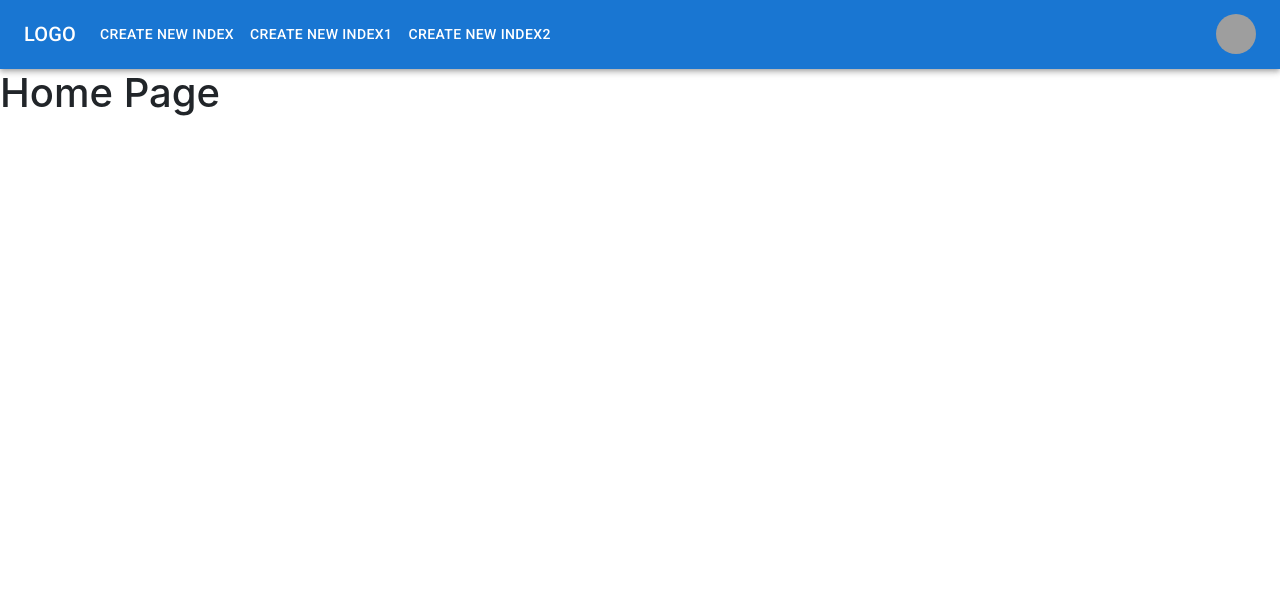
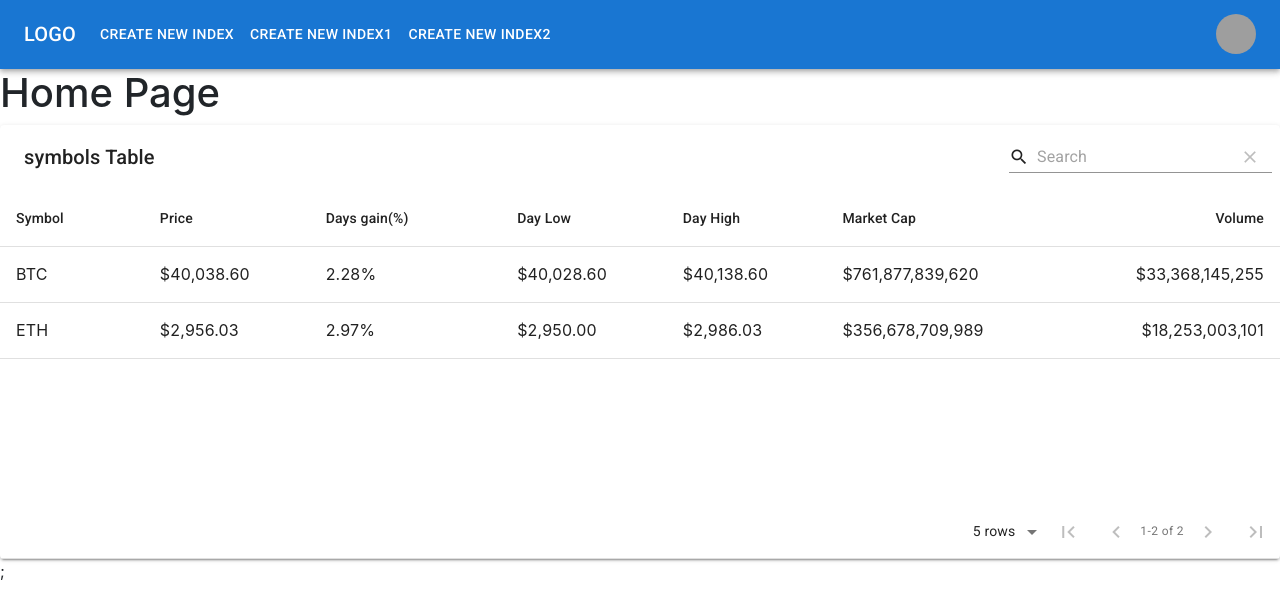
Before and after one commit to DorEliyahu17/CryptoIndexer-FrontEnd, a React (Create React App) app: page / in a window 1280 px wide. Shown: the top 616 px of the page. Built offline with nearby package versions, Linux system fonts and the light colour scheme; grey boxes are pictures that could not be loaded.

Commit message:
add symbol table on home page

```diff
--- a/src/App.js
+++ b/src/App.js
@@ -1,5 +1,6 @@
 import Navbar from "./pages/Navbar";
 import logo from "./logo.svg";
+import React from 'react'
 
 import Button from "@mui/material/Button";
 
--- a/src/HomePage/HomePage.jsx
+++ b/src/HomePage/HomePage.jsx
@@ -1,14 +1,102 @@
 import React, {useEffect, useState} from "react";
 import PropTypes from 'prop-types';
+import { Table } from "@mui/material";
+import './HomePage.less';
+import MaterialTable from "material-table";
+import { ThemeProvider, createTheme } from '@mui/material';
 
-import './HomePage.less';
 
 function HomePage() {
   const [example, setExample] = useState(false);
+  const [SymbolsData, setSymbolsData] = useState([]);
+  const defaultMaterialTheme = createTheme();
+
+
+  const columns = [
+    {field: 'symbol', title: 'Symbol' },
+    {field: 'price', title: 'Price'},
+    {field: 'daysGain', title: 'Days gain(%)'},
+    {field: 'dayLow',title: 'Day Low'},
+    {field: 'dayHigh',title: 'Day High'},
+    {field: 'marketCap',title: 'Market Cap'},
+    {field: 'volume',title: 'Volume', type: "numeric" },
+  ];
+
+  const data = [
+    {
+      "symbol":"BTC",
+      "price":"$40,038.60",
+      "daysGain":"2.28%",
+      "dayLow":"$40,028.60",
+      "dayHigh":"$40,138.60",
+      "marketCap":"$761,877,839,620",
+      "volume":"$33,368,145,255"
+    },
+    {
+      "symbol":"ETH",
+      "price":"$2,956.03",
+      "daysGain":"2.97%	",
+      "dayLow":"$2,950.00",
+      "dayHigh":"$2,986.03",
+      "marketCap":"$356,678,709,989",
+      "volume":"$18,253,003,101"
+      }
+  ];
+
+
+  const handleGetSymbolsData = () => {
+    //todo:
+    //get the data from the backed
+    // setSymbolsData(res);
+  };
+
+
+
+//  useEffect(() => {
+//   console.log("aa");
+//   handleGetSymbolsData();
+//   console.log(SymbolsData);
+
+// },[])
+
 
   return (
     <div>
       <h1>Home Page</h1>
+      <ThemeProvider theme={defaultMaterialTheme}>
+        <MaterialTable title="symbols Table" columns={columns} data={data} />;
+      </ThemeProvider>
+
+
+
+      {/* <Table>
+        <thead>
+          <tr>
+            <th>Symbol</th>
+            <th>Price</th>
+            <th>Day's gain(%)</th>
+            <th>Day Low</th>
+            <th>Day High</th>
+            <th>Market Cap</th>
+            <th>Volume</th>
+          </tr>
+        </thead>
+        <tbody>
+          {SymbolsData.map(item=> {
+            return (
+              <tr key={item.symbol}>
+                <td>{item.symbol}</td>
+                <td>{item.price}</td>
+                <td>{item.daysGain}</td>
+                <td>{item.dayLow}</td>
+                <td>{item.dayHigh}</td>
+                <td>{item.marketCap}</td>
+                <td>{item.volume}</td>
+              </tr>
+            );
+          })}
+        </tbody>
+      </Table> */}
     </div>
   );
 }
```
Also changed, not shown: package.json (+5 -4 lines), 1 other file (tests, documents, lock files or other folders).
